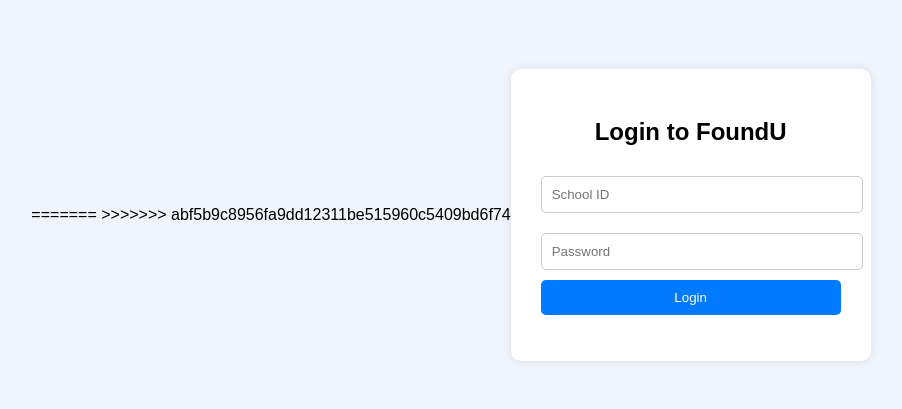
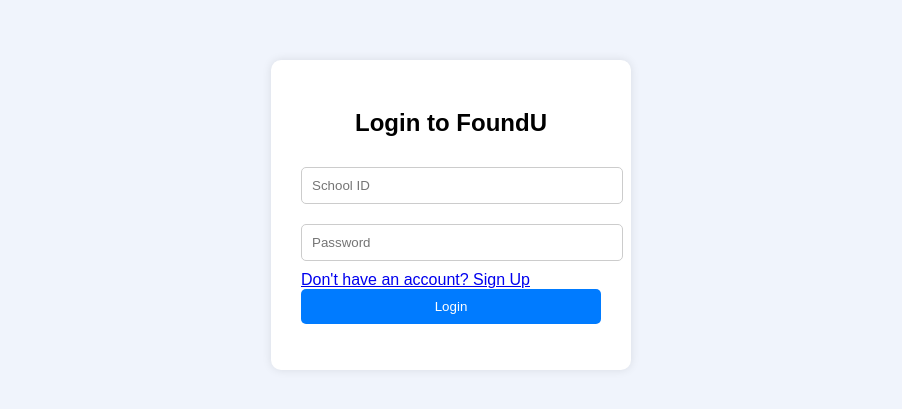
Before and after one commit to Nurtha/Nurtha, a plain HTML site: page Login.html in a window 1280 px wide. Shown: the part 193-602 px from the top of the page, without its empty margins (189-1091 px from the left). Drawn offline with Linux system fonts and the light colour scheme.

```diff
--- a/Login.html
+++ b/Login.html
@@ -5,8 +5,6 @@
   <meta name="viewport" content="width=device-width, initial-scale=1.0" />
   <title>FoundU Login</title>
   <link rel="stylesheet" href="Login.css" />
-=======
->>>>>>> abf5b9c8956fa9dd12311be515960c5409bd6f74
 </head>
 <body>
   <div class="login-container">
@@ -14,10 +12,11 @@
     <form id="loginForm">
       <input type="text" id="schoolId" placeholder="School ID" required />
       <input type="password" id="password" placeholder="Password" required />
+      <a href="Sign In">Don't have an account? Sign Up</a>
       <button type="submit">Login</button>
     </form>
     <p id="errorMsg"></p>
   </div>
-  <script src="login.js"></script>
+  <script src="Login.js"></script>
 </body>
 </html>
```
